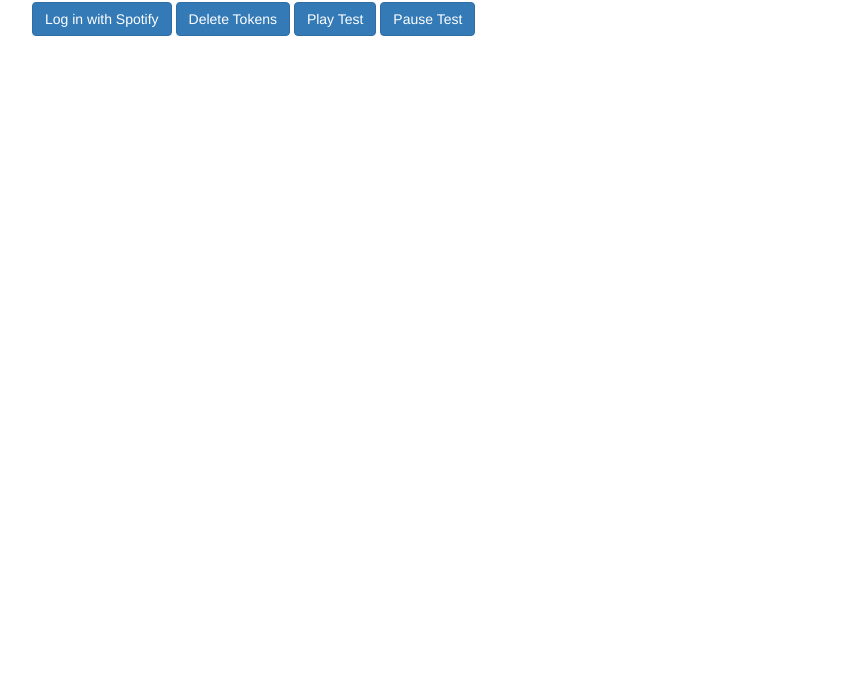
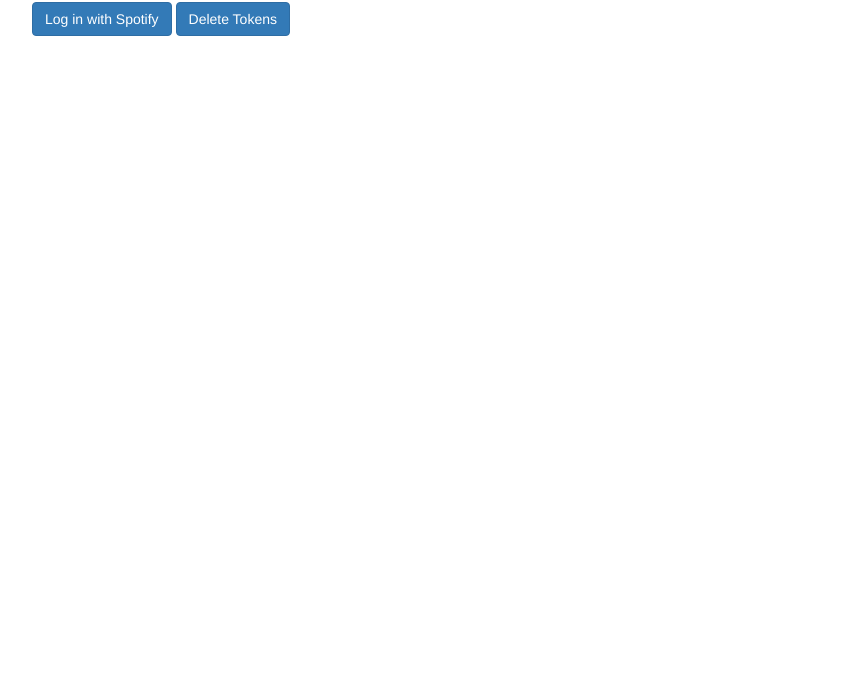
Before and after one commit to bestNameEUWest/spotilight, a website: page public/index.html in a window 1280 px wide. Shown: the part 118-800 px from the top of the page, without its empty margins (38-890 px from the left). Drawn offline with nearby package versions, Linux system fonts and the light colour scheme; no server answers.

Commit message:
Remove play and pause testbuttons

```diff
--- a/public/index.html
+++ b/public/index.html
@@ -15,8 +15,6 @@
       <h1>This is an example of the Authorization Code flow</h1>
       <a href="/login" class="btn btn-primary">Log in with Spotify</a>
       <a href="/deleteTokens" class="btn btn-primary">Delete Tokens</a>
-      <a href="/player/playTest" class="btn btn-primary">Play Test</a>
-      <a href="/player/pauseTest" class="btn btn-primary">Pause Test</a>
     </div>
     <div id="loggedin">
       <div id="user-profile">
```
